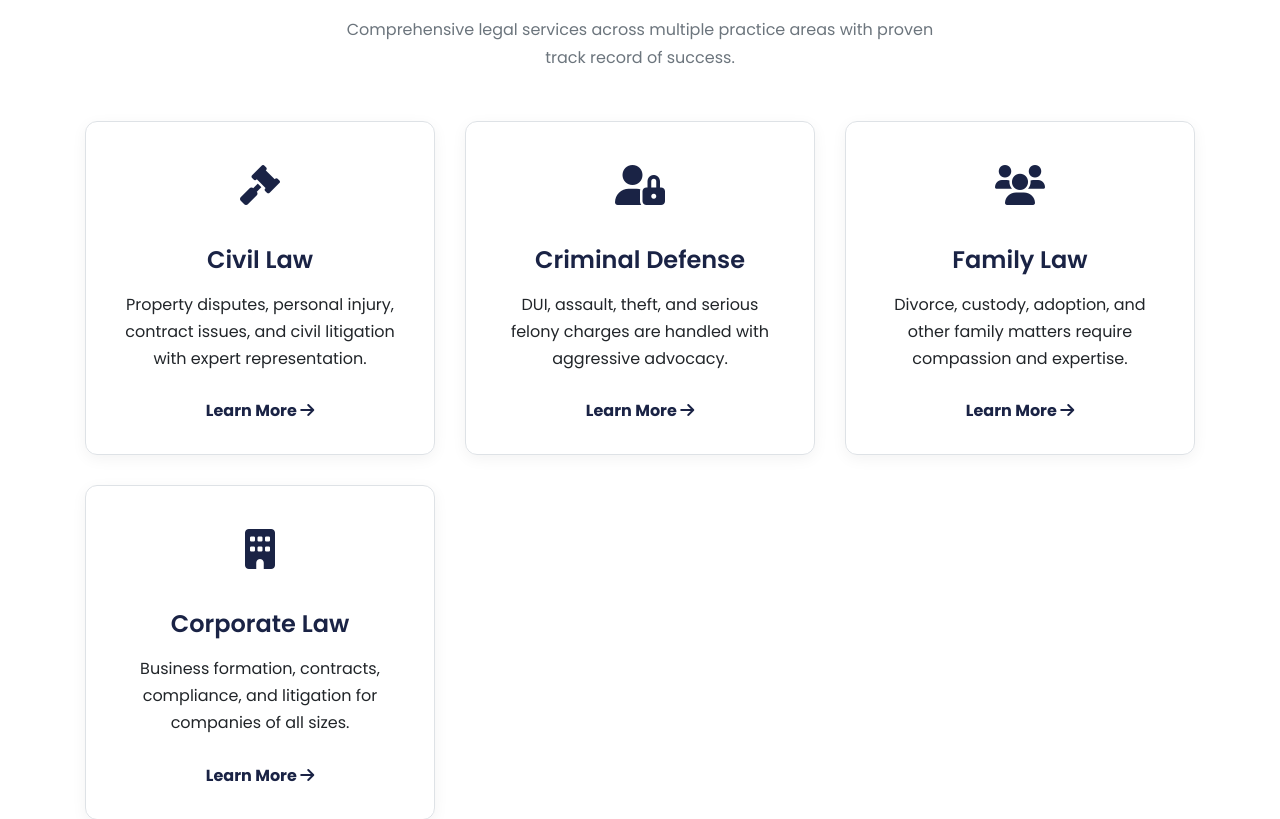
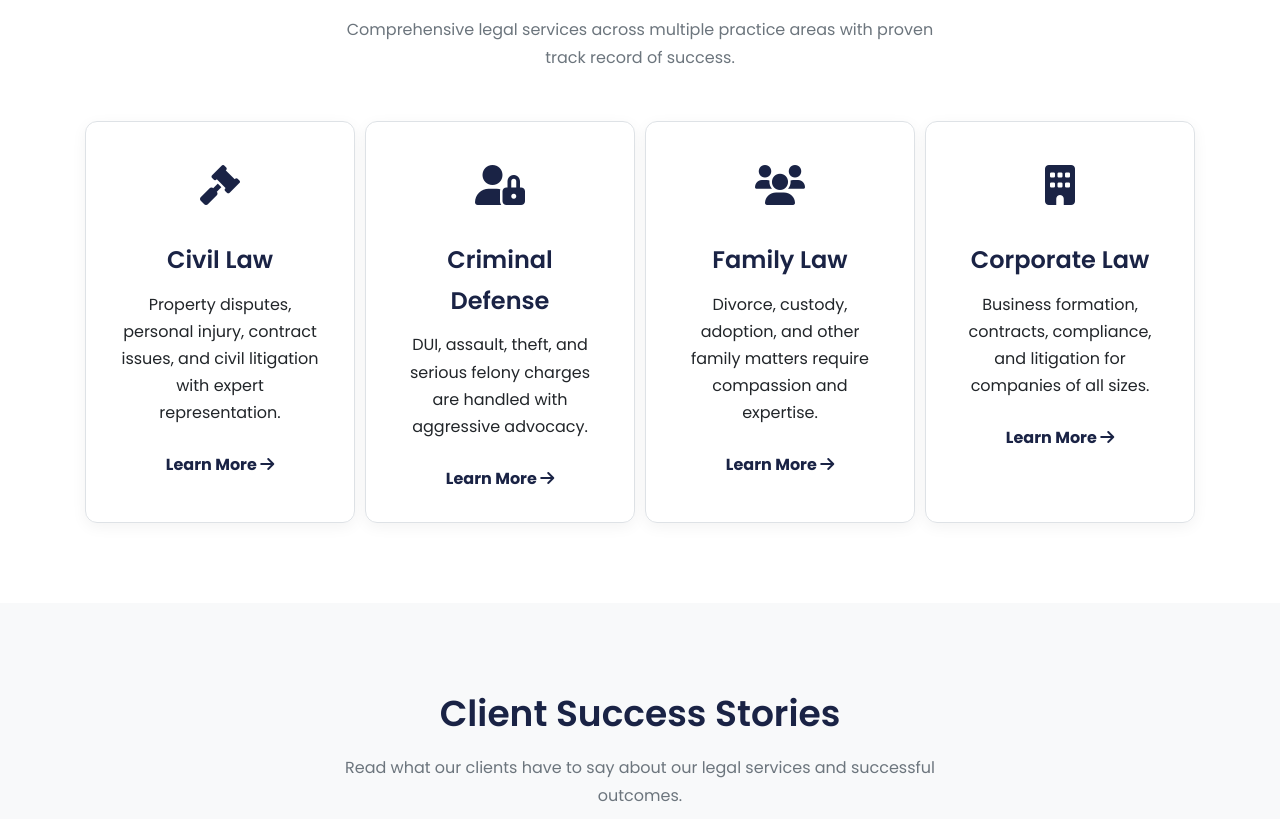
Before and after one commit to Manas22-creator/Legal-Justice, a React (Vite) app: page / in a window 1280 px wide. Shown: the part 980-1799 px from the top of the page. Built offline with nearby package versions, Linux system fonts and the light colour scheme.

Commit message:
Update index.css

```diff
--- a/src/index.css
+++ b/src/index.css
@@ -365,8 +365,8 @@
 /* Testimonial & Generic Cards */
 .card-grid {
     display: grid;
-    grid-template-columns: repeat(auto-fit, minmax(320px, 1fr));
-    gap: 30px;
+    grid-template-columns: repeat(auto-fit, minmax(240px, 1fr));
+    gap: 10px;
 }
 
 .testimonial-card {
```
